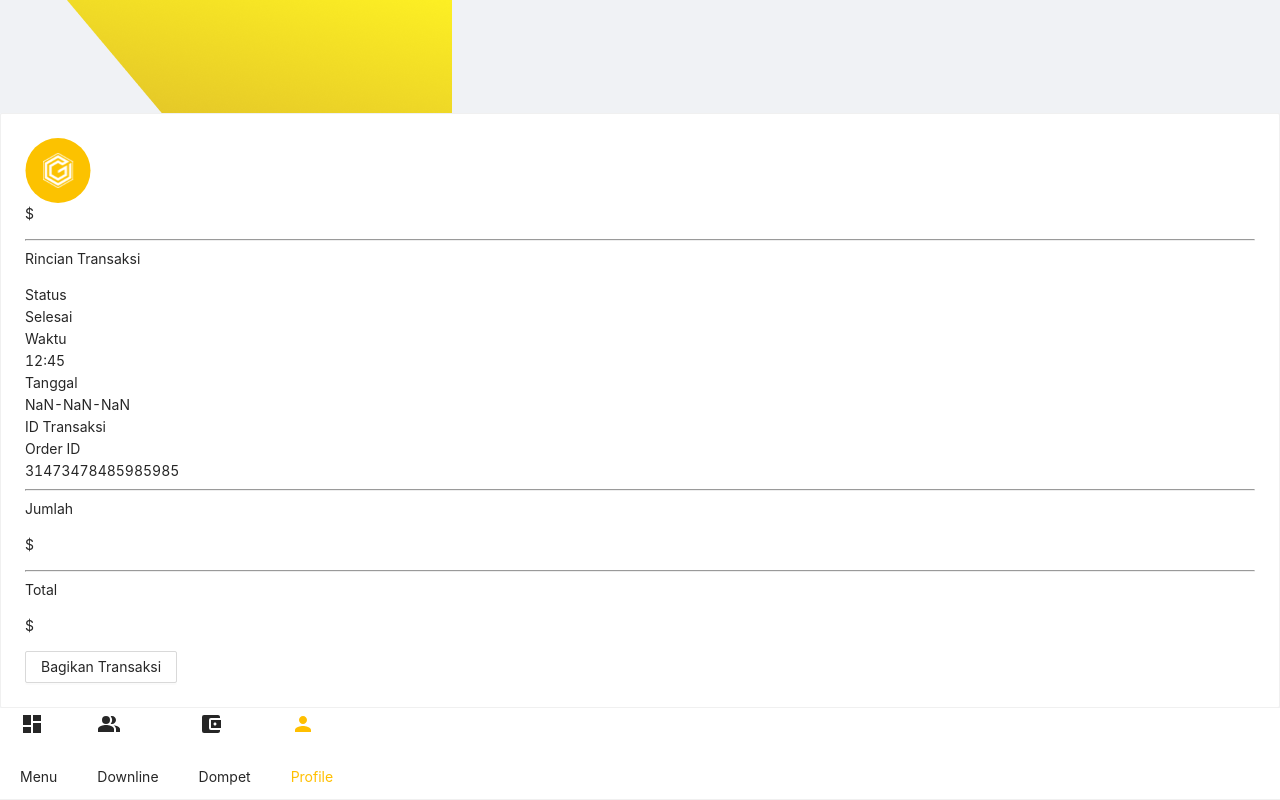
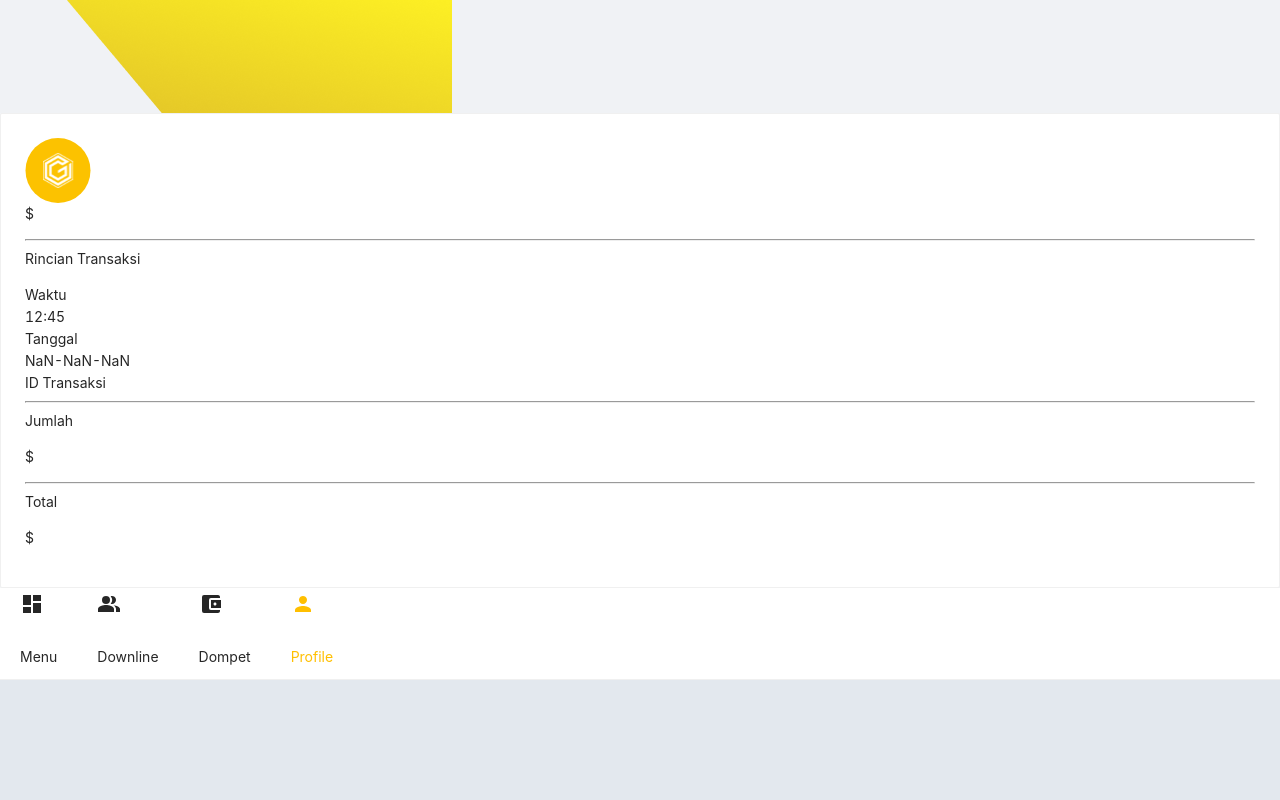
Before and after one commit to dystianen/gmp-frontend, a Next.js app: page /wallet_detail/transaction_detail/1 in a window 1280 px wide. Shown: the part 673-1473 px from the top of the page. After the commit the page ends 1353 px from the top, so only its background shows below. Built offline with nearby package versions, Linux system fonts and the light colour scheme; no server answers; sample sign-in values are in the browser's storage.

Commit message:
feat: change some text in detail transaksi

```diff
--- a/pages/wallet_detail/transaction_detail/[id].js
+++ b/pages/wallet_detail/transaction_detail/[id].js
@@ -42,16 +42,14 @@ const TransactionDetail = observer(() => {
                     <hr className="w-full"/>
                     <p className="my-4 font-semibold text-base">Rincian Transaksi</p>
                     <div className="grid grid-cols-2 gap-4 font-medium text-sm">
-                        <div>Status</div>
-                        <div className="text-right">Selesai</div>
                         <div>Waktu</div>
                         <div className="text-right">12:45</div>
                         <div>Tanggal</div>
                         <div className="text-right">{formatDate(new Date(oneTransaction?.data?.createdAt))}</div>
                         <div>ID Transaksi</div>
                         <div className="text-right">{oneTransaction?.data?.id}</div>
-                        <div>Order ID</div>
-                        <div className="text-right">31473478485985985</div>
+                        {/*<div>Order ID</div>*/}
+                        {/*<div className="text-right">31473478485985985</div>*/}
                     </div>
                     <hr className="w-full my-4"/>
                     <div className="flex justify-between items-center font-medium text-sm">
@@ -63,11 +61,6 @@ const TransactionDetail = observer(() => {
                         <p>Total</p>
                         <p>${oneTransaction?.data?.amount}</p>
                     </div>
-                    <div className="pb-14">
-                        <Button className={'h-14 rounded-full bg-[#FFBF00]/[0.1] w-full text-[#FFBF00] text-lg font-semibold border-none'}>
-                            Bagikan Transaksi
-                        </Button>
-                    </div>
                 </Card>
             </div>
         </>
```
